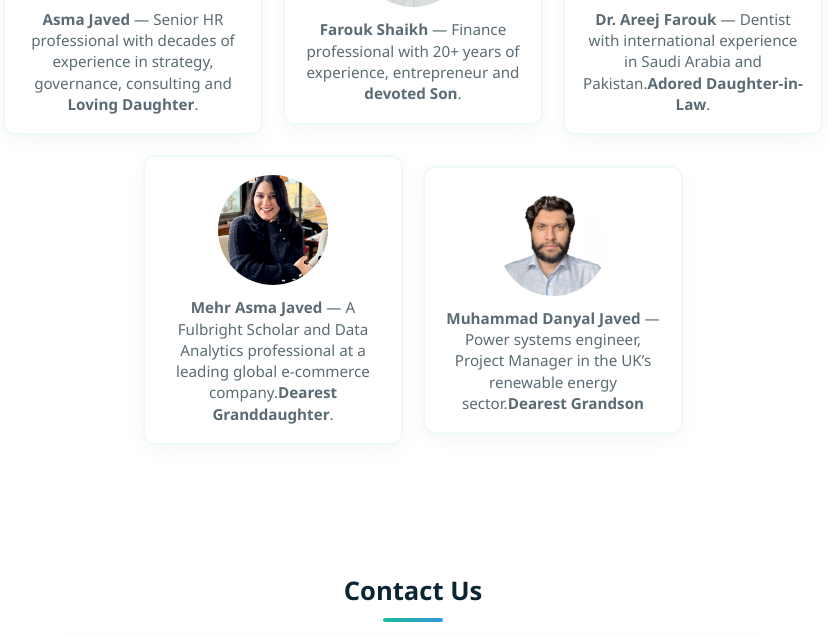
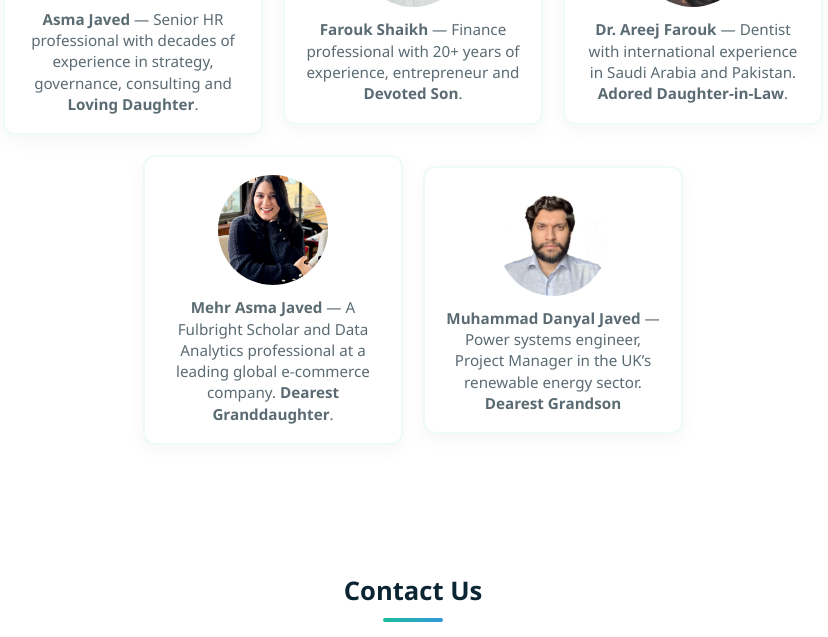
Before and after one commit to zinneerahzawar-sudo/Hamari-Naz-Foundation, a plain HTML site: page index.html in a window 1280 px wide. Shown: the part 4283-4920 px from the top of the page, without its empty margins (227-1055 px from the left). Drawn offline with Linux system fonts and the light colour scheme.

Commit message:
Update index.html

```diff
--- a/index.html
+++ b/index.html
@@ -212,20 +212,20 @@
 
         <div class="sponsor interactive" tabindex="0">
           <img src="Farooq.jpeg" alt="Farouk Shaikh">
-          <p><strong>Farouk Shaikh</strong> — Finance professional with 20+ years of experience, entrepreneur and <strong>devoted Son</strong>.</p>
+          <p><strong>Farouk Shaikh</strong> — Finance professional with 20+ years of experience, entrepreneur and <strong>Devoted Son</strong>.</p>
         </div>
 
         <div class="sponsor interactive" tabindex="0">
           <img src="areej.jpeg" alt="Dr. Areej Farouk">
-          <p><strong>Dr. Areej Farouk</strong> — Dentist with international experience in Saudi Arabia and Pakistan.<strong>Adored Daughter-in-Law</strong>.</p>
+          <p><strong>Dr. Areej Farouk</strong> — Dentist with international experience in Saudi Arabia and Pakistan.<strong>  Adored Daughter-in-Law</strong>.</p>
         </div>
         <div class="sponsor interactive" tabindex="0">
           <img src="Mehr.jpeg" alt="Mehr Asma Javed">
-          <p><strong>Mehr Asma Javed</strong> — A Fulbright Scholar and Data Analytics professional at a leading global e-commerce company.<strong>Dearest Granddaughter</strong>.</p>
+          <p><strong>Mehr Asma Javed</strong> — A Fulbright Scholar and Data Analytics professional at a leading global e-commerce company.<strong>  Dearest Granddaughter</strong>.</p>
         </div>
         <div class="sponsor interactive" tabindex="0">
           <img src="Daniyal.jpeg" alt="Muhammad Danyal Javed">
-          <p><strong>Muhammad Danyal Javed</strong> — Power systems engineer, Project Manager in the UK’s renewable energy sector.<strong>Dearest Grandson</strong></p>
+          <p><strong>Muhammad Danyal Javed</strong> — Power systems engineer, Project Manager in the UK’s renewable energy sector.<strong>  Dearest Grandson</strong></p>
         </div>
 
 
```
